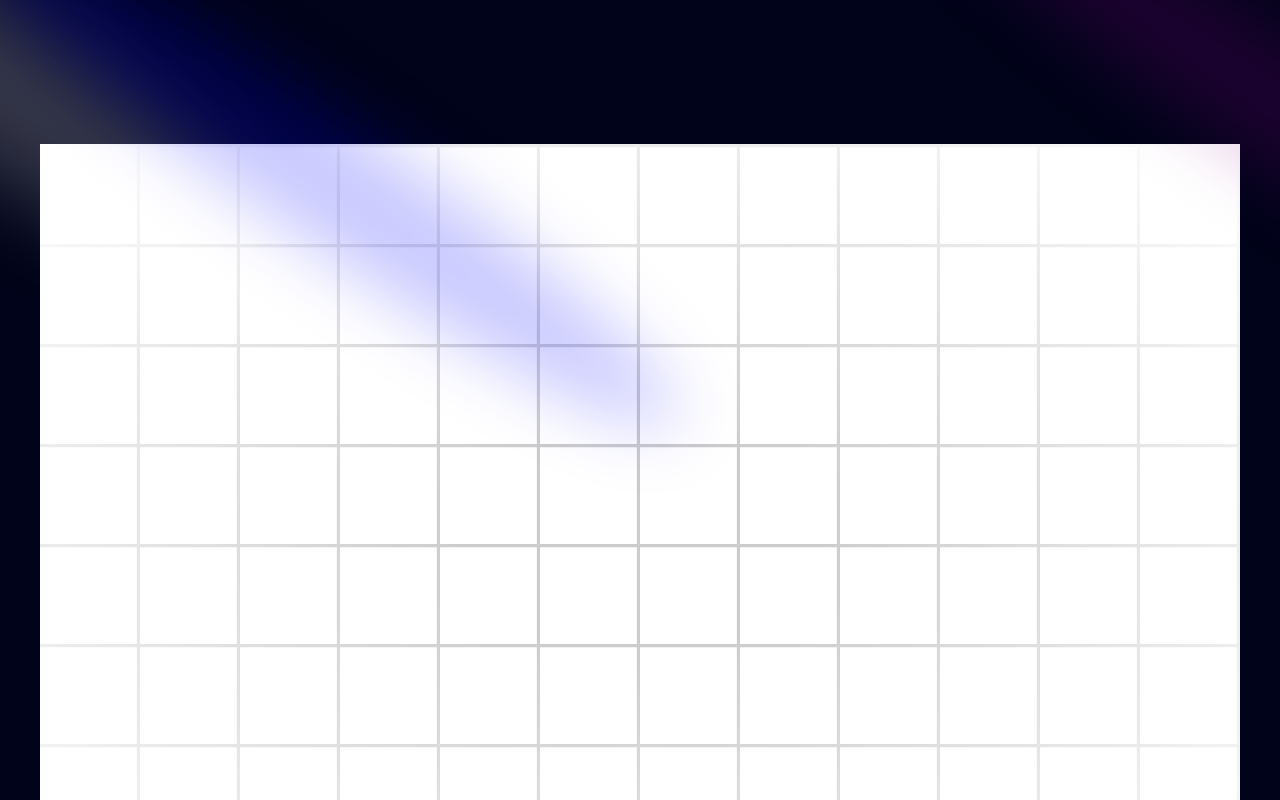
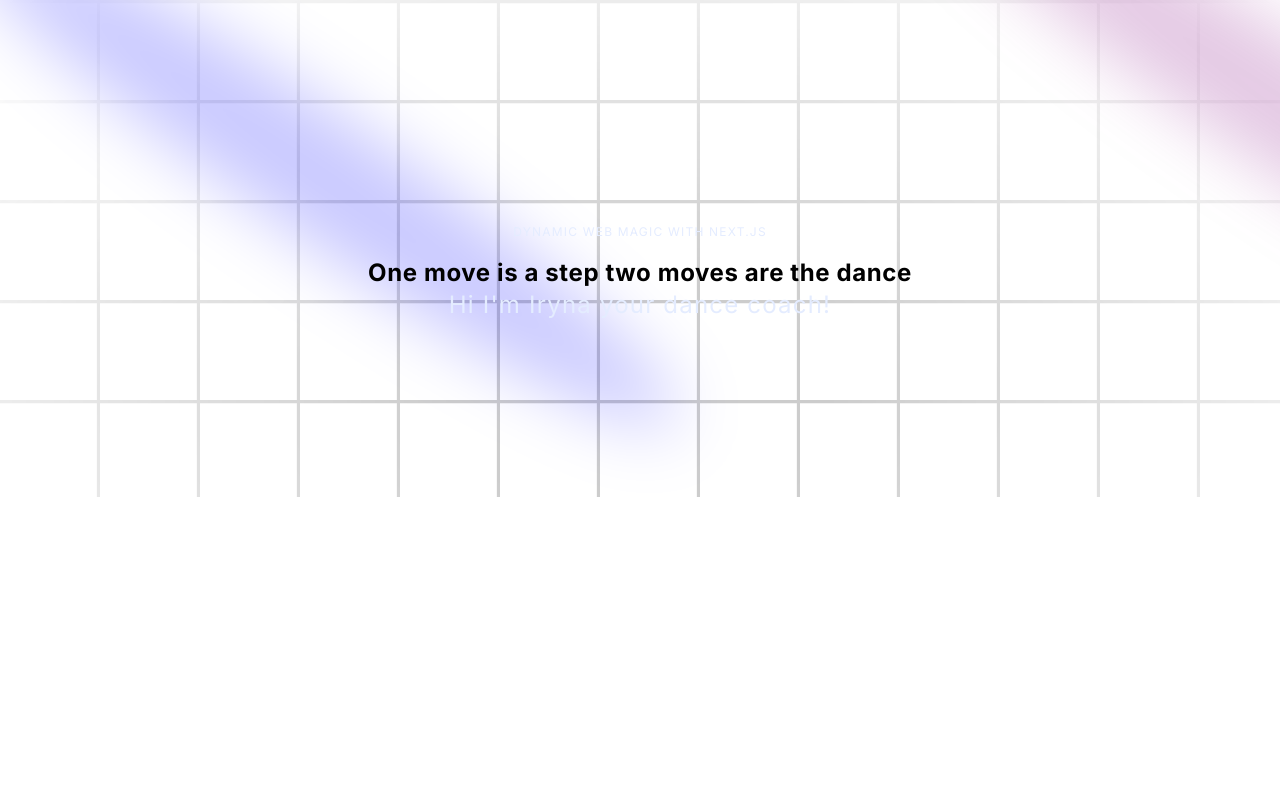
Before and after one commit to viktor-codes/site-prototype, a Next.js app: page / in a window 1280 px wide. Shown: the top 800 px of the page. Built offline with nearby package versions, Linux system fonts and the light colour scheme.

Commit message:
Add text animation

```diff
--- a/components/Hero.tsx
+++ b/components/Hero.tsx
@@ -1,4 +1,5 @@
 import { Spotlight } from "./ui/Spotlight";
+import { TextGenerateEffect } from "./ui/TextGenerateEffect";
 
 const Hero = () => {
     return (
@@ -17,10 +18,25 @@
                     fill="blue"
                 />
             </div>
-            <div className="h-screen w-full dark:bg-black-100 bg-white  dark:bg-grid-white/[0.3] bg-grid-black/[0.2] relative flex items-center justify-center">
+            <div className="h-screen w-full dark:bg-black-100 bg-white  dark:bg-grid-white/[0.03] bg-grid-black/[0.2] flex items-center justify-center absolute top-0 left-0">
                 {/* Radial gradient for the container to give a faded look */}
                 <div className="absolute pointer-events-none inset-0 flex items-center justify-center dark:bg-black-100 bg-white [mask-image:radial-gradient(ellipse_at_center,transparent_20%,black)]" />
+            </div>
 
+            <div className="flex justify-center relative my-20 z-10">
+                <div className="max-w-[89vw] md:max-w-2xl lg:max-w-[60vw] flex flex-col items-center justify-center">
+                    <p className="uppercase tracking-widest text-xs text-center text-blue-100 max-w-80">
+                        Dynamic Web Magic with Next.js
+                    </p>
+                    <TextGenerateEffect
+                        className="text-center text-[40px] md:text-5xl lg:text-6xl"
+                        words="One move is a step two moves are the dance"
+                    />
+
+                    <p className="text-center text-blue-100 md:tracking-wider mb-4 text-sm md:text-lg lg:text-2xl">
+                        Hi I&apos;m Iryna your dance coach!
+                    </p>
+                </div>
             </div>
         </div>
     );
--- /dev/null
+++ b/components/ui/TextGenerateEffect.tsx
@@ -0,0 +1,54 @@
+"use client";
+import { useEffect } from "react";
+import { motion, stagger, useAnimate } from "framer-motion";
+import { cn } from "@/lib/utils";
+
+export const TextGenerateEffect = ({
+    words,
+    className,
+}: {
+    words: string;
+    className?: string;
+}) => {
+    const [scope, animate] = useAnimate();
+    let wordsArray = words.split(" ");
+    useEffect(() => {
+        animate(
+            "span",
+            {
+                opacity: 1,
+            },
+            {
+                duration: 2,
+                delay: stagger(0.2),
+            }
+        );
+    }, [scope.current]);
+
+    const renderWords = () => {
+        return (
+            <motion.div ref={scope}>
+                {wordsArray.map((word, idx) => {
+                    return (
+                        <motion.span
+                            key={word + idx}
+                            className="dark:text-white text-black opacity-0"
+                        >
+                            {word}{" "}
+                        </motion.span>
+                    );
+                })}
+            </motion.div>
+        );
+    };
+
+    return (
+        <div className={cn("font-bold", className)}>
+            <div className="mt-4">
+                <div className=" dark:text-white text-black text-2xl leading-snug tracking-wide">
+                    {renderWords()}
+                </div>
+            </div>
+        </div>
+    );
+};
```
